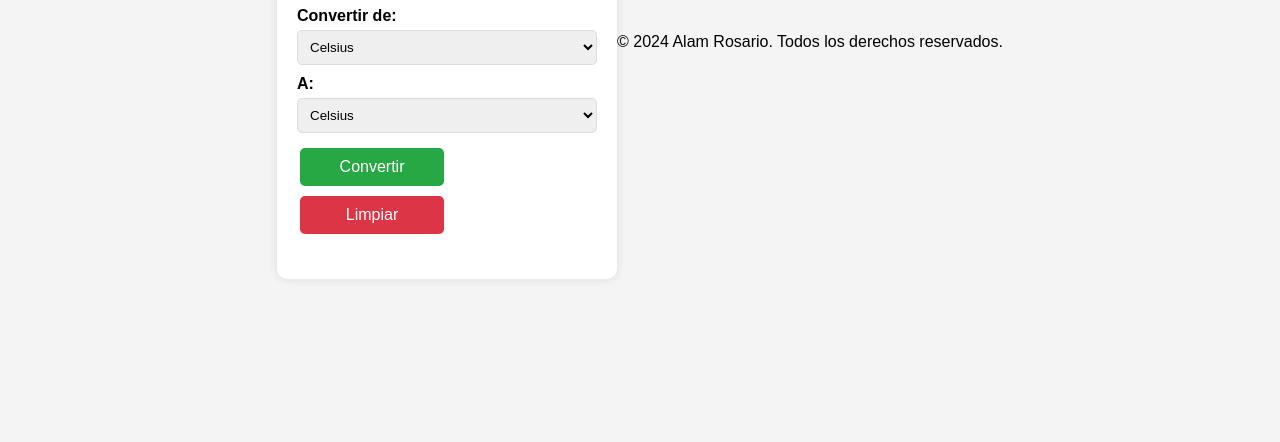
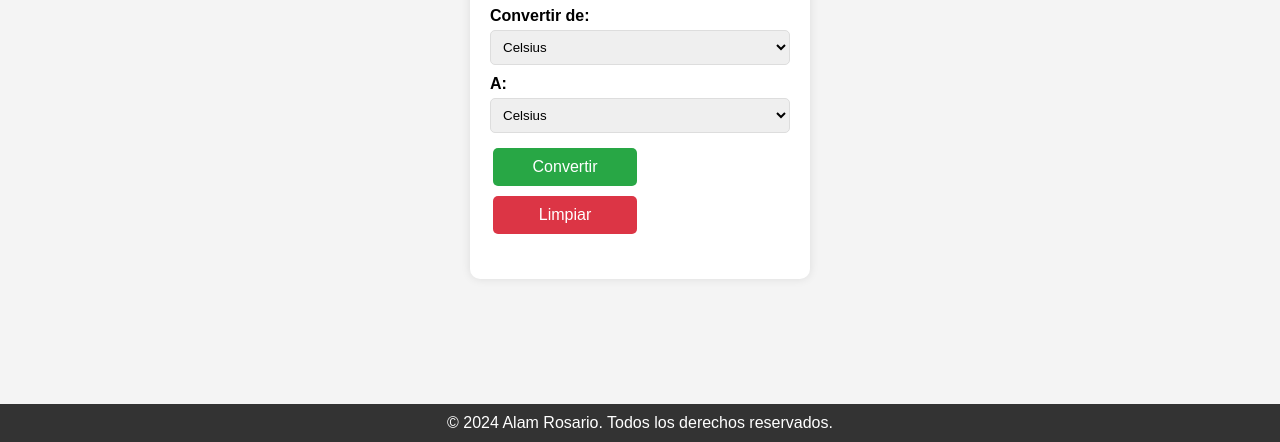
Before and after one commit to AlamRosario/Conversor-de-Temperaturas, a plain HTML site: page index.html in a window 1280 px wide. Shown: the part 358-800 px from the top of the page. Drawn offline with Linux system fonts and the light colour scheme.

Commit message:
Estilo del footer

```diff
--- a/styles.css
+++ b/styles.css
@@ -63,3 +63,12 @@ button:hover {
     font-size: 18px;
     font-weight: bold;
 }
+footer {
+    text-align: center;
+    padding: 10px;
+    background-color: #333;
+    color: white;
+    position: fixed;
+    width: 100%;
+    bottom: 0;
+}
```
